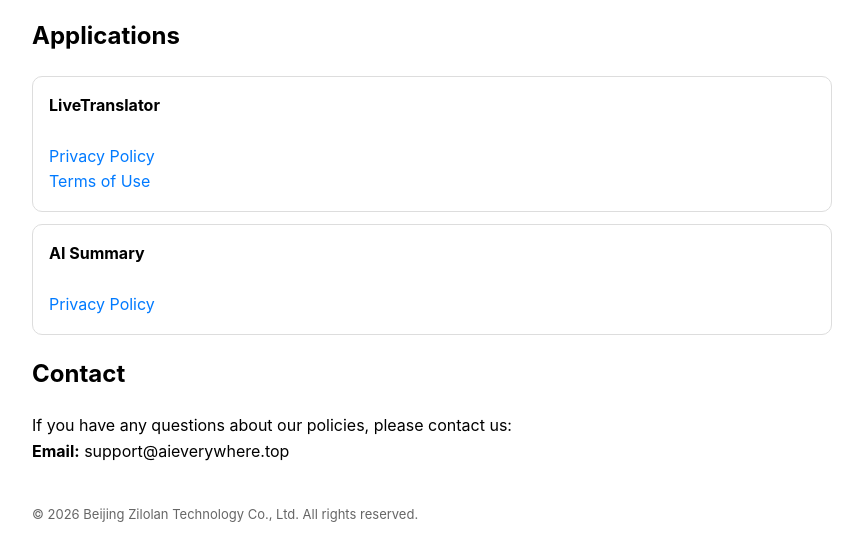
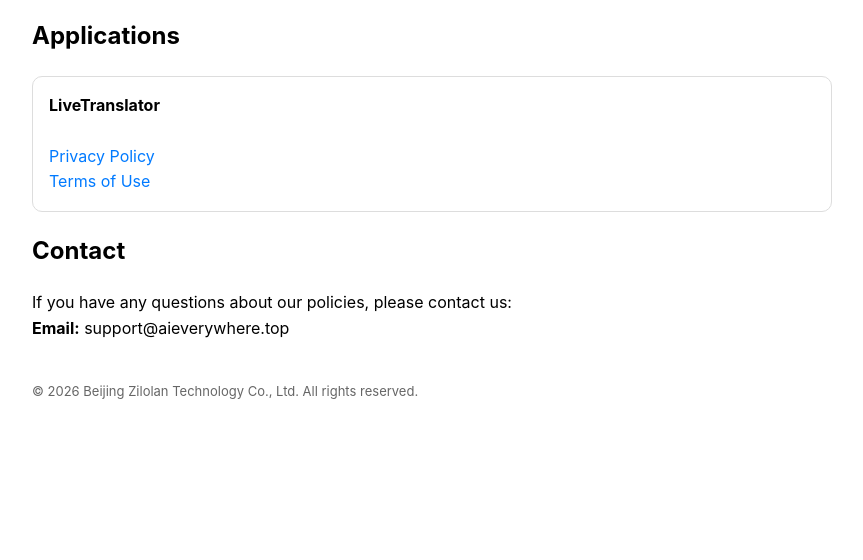
Before and after one commit to aieverywheresakura/privacy-policy, a plain HTML site: page docs/index.html in a window 1280 px wide. Shown: the part 196-756 px from the top of the page, without its empty margins (208-1071 px from the left). Drawn offline with Linux system fonts and the light colour scheme.

Commit message:
Remove AI Summary section
Removed AI Summary section from index.html

```diff
--- a/docs/index.html
+++ b/docs/index.html
@@ -40,11 +40,6 @@
   <a href="apps/LiveTranslatorTerms.html">Terms of Use</a>
 </div>
 
-<div class="card">
-  <strong>AI Summary</strong><br><br>
-  <a href="docs/apps/ai-summary.html">Privacy Policy</a>
-</div>
-
 <h2>Contact</h2>
 <p>
 If you have any questions about our policies, please contact us:<br>
```
